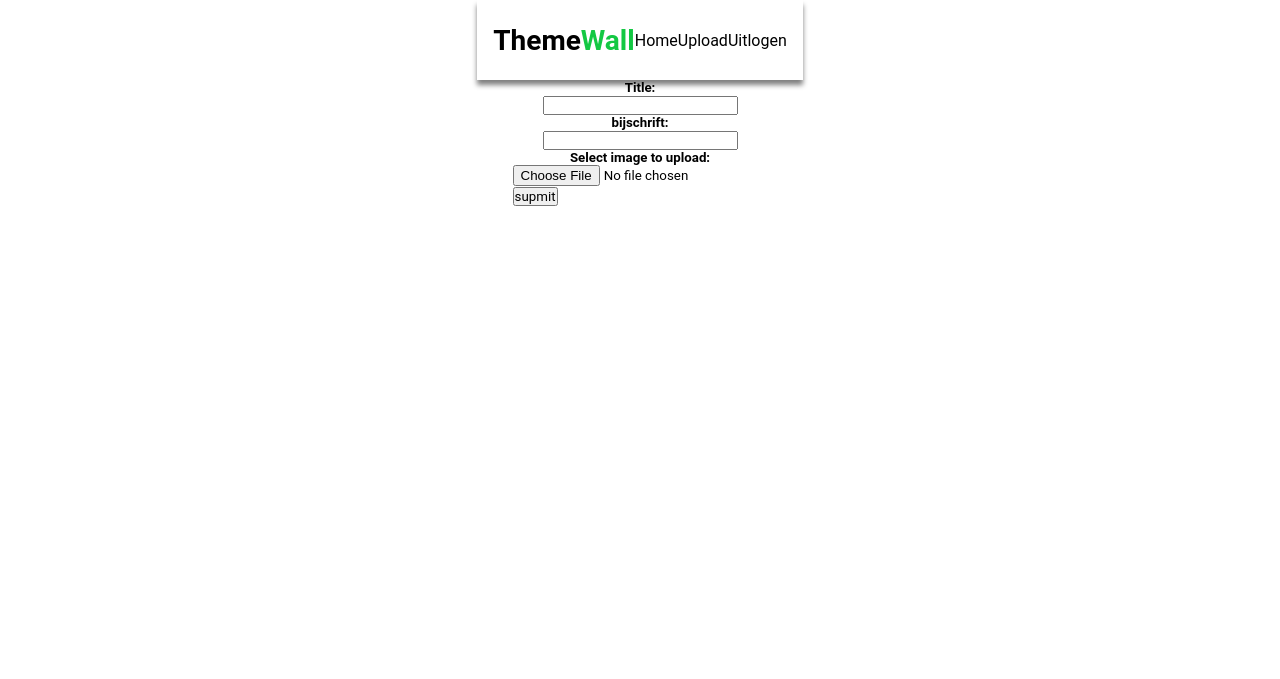
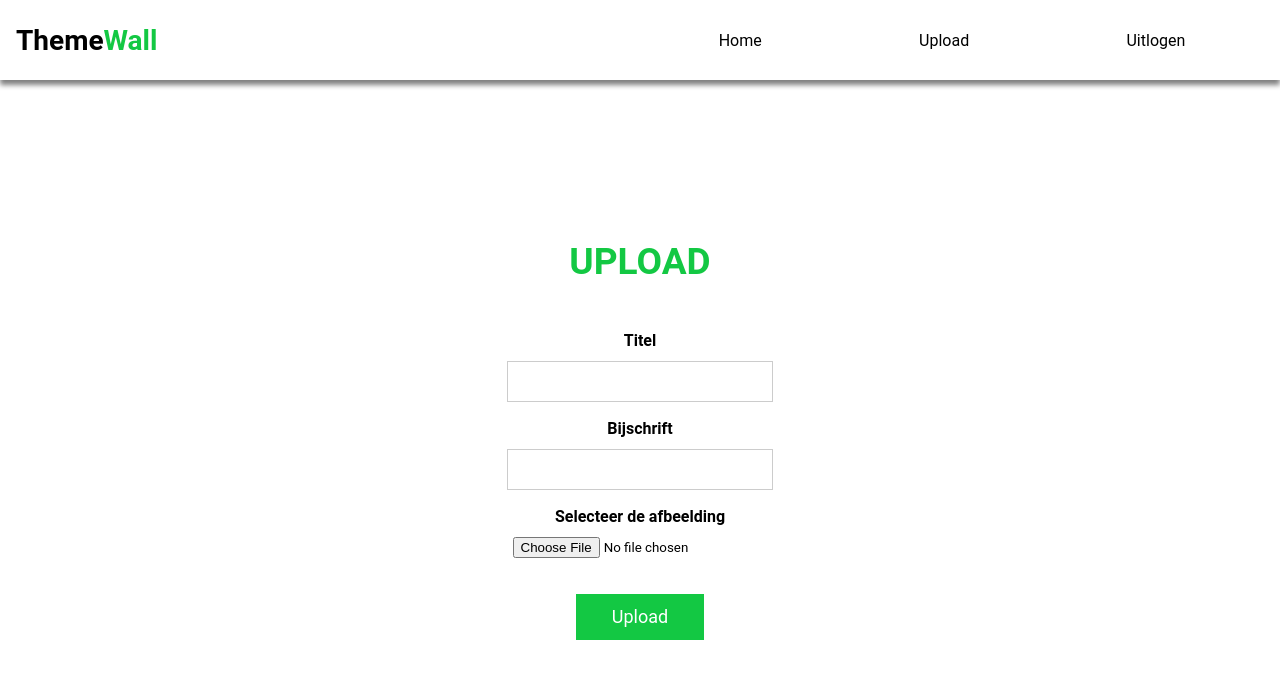
Before and after one commit to teunvanderploeg/TheWall, a PHP site: page /upload.php in a window 1280 px wide. Shown: the top 679 px of the page. Run offline with PHP 8.4, Linux system fonts and the light colour scheme; the visitor is signed in with stand-in values (Sample User, id 1).

Commit message:
Upload, Login, Register mooigemaakt

```diff
--- /dev/null
+++ b/website/style/center.css
@@ -0,0 +1,56 @@
+.wrapper {
+    text-align: center;
+    margin-top: 10em;
+}
+
+.form {
+    display: block;
+}
+
+.wrapper h1 {
+    margin-bottom: 1em;
+    text-transform: uppercase;
+    font-size: 37px;
+    color: #13c843;
+}
+
+label {
+    display: block;
+    font-weight: bold;
+    padding: .7em 0;
+}
+
+.error {
+    color: red;
+    display: block;
+    margin-bottom: 1em;
+}
+
+input[type=text] {
+    width: 20em;
+    padding: 12px 20px;
+    margin-bottom: .4em;
+    display: inline-block;
+    border: 1px solid #ccc;
+    box-sizing: border-box;
+}
+
+input[type=submit] {
+    font-size: 18px;
+    padding: .7em 2em;
+    margin-top: 2em;
+    cursor: pointer;
+    background-color: #13c843;
+    border: none;
+    color: white;
+}
+
+button {
+    font-size: 18px;
+    padding: .7em 2em;
+    margin-top: 2em;
+    cursor: pointer;
+    background-color: #13c843;
+    border: none;
+    color: white;
+}
--- a/website/upload.php
+++ b/website/upload.php
@@ -4,7 +4,7 @@
   <head>
     <meta charset="UTF-8" />
     <meta name="viewport" content="width=device-width, initial-scale=1.0" />
-    <link rel="stylesheet" type="text/css" href="style/upload.css" />
+    <link rel="stylesheet" type="text/css" href="style/center.css" />
     <title>Document</title>
   </head>
   <body>
@@ -14,11 +14,14 @@
       method="post"
       enctype="multipart/form-data"
     >
-      <h5>Title:</h5>
+    <div class="wrapper">
+    <h1>Upload</h1>
+    <div class="form">
+    <label for="">Titel</label>
       <input require type="text" name="titel" /><br />
-      <h5>bijschrift:</h5>
+      <label for="">Bijschrift</label>
       <input require type="text" name="bijschrift" /><br />
-      <h5>Select image to upload:</h5>
+      <label for="">Selecteer de afbeelding</label>
       <input
       require
         type="file"
@@ -27,7 +30,9 @@
         accept="image/*"
       />
       <br>
-      <input type="submit" value="supmit" name="submit" />
+      <input type="submit" value="Upload" name="submit" />
+      </div>
+      </div>
     </form>
   </body>
 </html>
```
Also changed, not shown: website/login.php (+7 -3 lines), website/register.php (+10 -6 lines).
